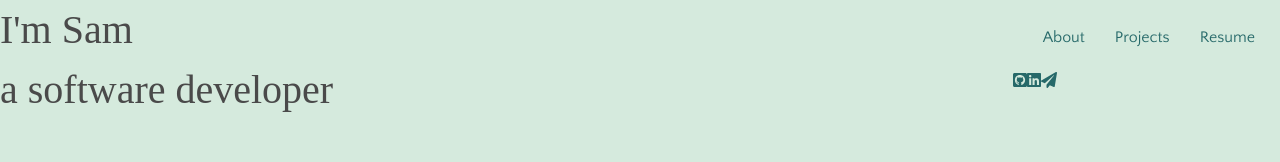
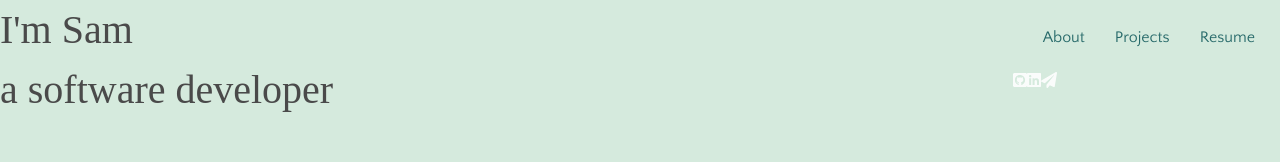
Before and after one commit to samanthajuniper/portfolio, a React (Create React App) app: page / in a window 1280 px wide. Shown: the top 162 px of the page. Built offline with nearby package versions, Linux system fonts and the light colour scheme; a web font is replaced by a local one.

Commit message:
fixed logos to match branding guides

```diff
--- a/src/components/CSS/_Navbar.scss
+++ b/src/components/CSS/_Navbar.scss
@@ -3,15 +3,16 @@
     top:0;
     right:0;
     border: 25px solid transparent;
-    a {
-        color: $dark-teal;
-        &:hover {
-            color:$light-teal;
-        }
-    }
+
     .link-container {
         justify-content: flex-end;
         margin-bottom: 20px;
+        a {
+            color: $dark-teal;
+            &:hover {
+                color:white;
+            }
+        }
         .page-link {
             margin-left: 30px;
         }
@@ -19,8 +20,23 @@
     .icon-container {
         flex-direction: column;
         align-items: flex-end;
+        a {
+            color: white;
+            opacity: .9;
+            &.github:hover{
+                color:black;
+            }
+            &.linkedin:hover{
+                color:#2667BC
+            }
+            &.mail:hover{
+                color: $dark-teal;
+            }
+
+        }
+
+        }
         .social-icon {
             margin-bottom: 20px;
         }
     }
-}
--- a/src/components/Navbar.js
+++ b/src/components/Navbar.js
@@ -13,17 +13,17 @@ class Navbar extends Component {
                     <NavLink to={pdf} target="_blank" className="is-size-5 has-text-weight-bold page-link ">Resume</NavLink>
                 </div>
                 <div className="icon-container is-flex">
-                    <a href=""  class="social-icon">
+                    <a href="https://github.com/samanthajuniper/" target="_blank" rel="noopener noreferrer" className="social-icon github">
                         <span className="icon is-large">
                             <i className="fab fa-github-square is-size-3"></i>
                         </span>
                     </a>
-                    <a href="" target="_blank" class="social-icon">
+                    <a title="https://linkedin.com/in/samantha-morgan-a63306146" href="https://linkedin.com/in/samantha-morgan-a63306146" target="_blank" rel="noopener noreferrer" className="social-icon linkedin">
                         <span className="icon is-large">
                             <i className="fab fa-linkedin is-size-3"></i>
                         </span>
                     </a>
-                    <a href="" target="_blank" class="social-icon">
+                    <a href="mailto: samanthajmorgan36@gmail.com" target="_blank" rel="noopener noreferrer" title="email" className="social-icon mail">
                         <span className="icon is-large">
                             <i className="fas fa-paper-plane is-size-3"></i>
                         </span>
```
Also changed, not shown: 1 other file (tests, documents, lock files or other folders).
